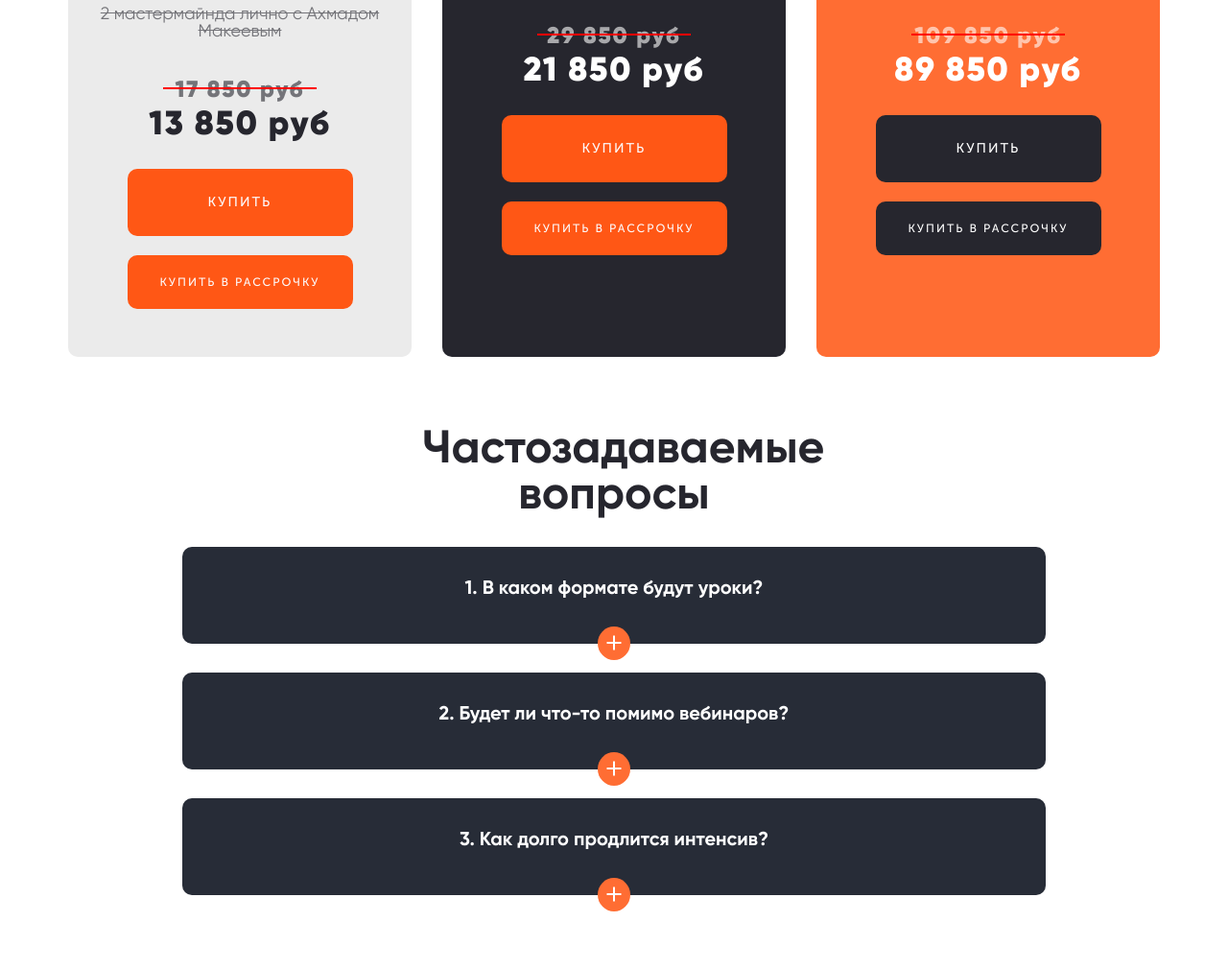
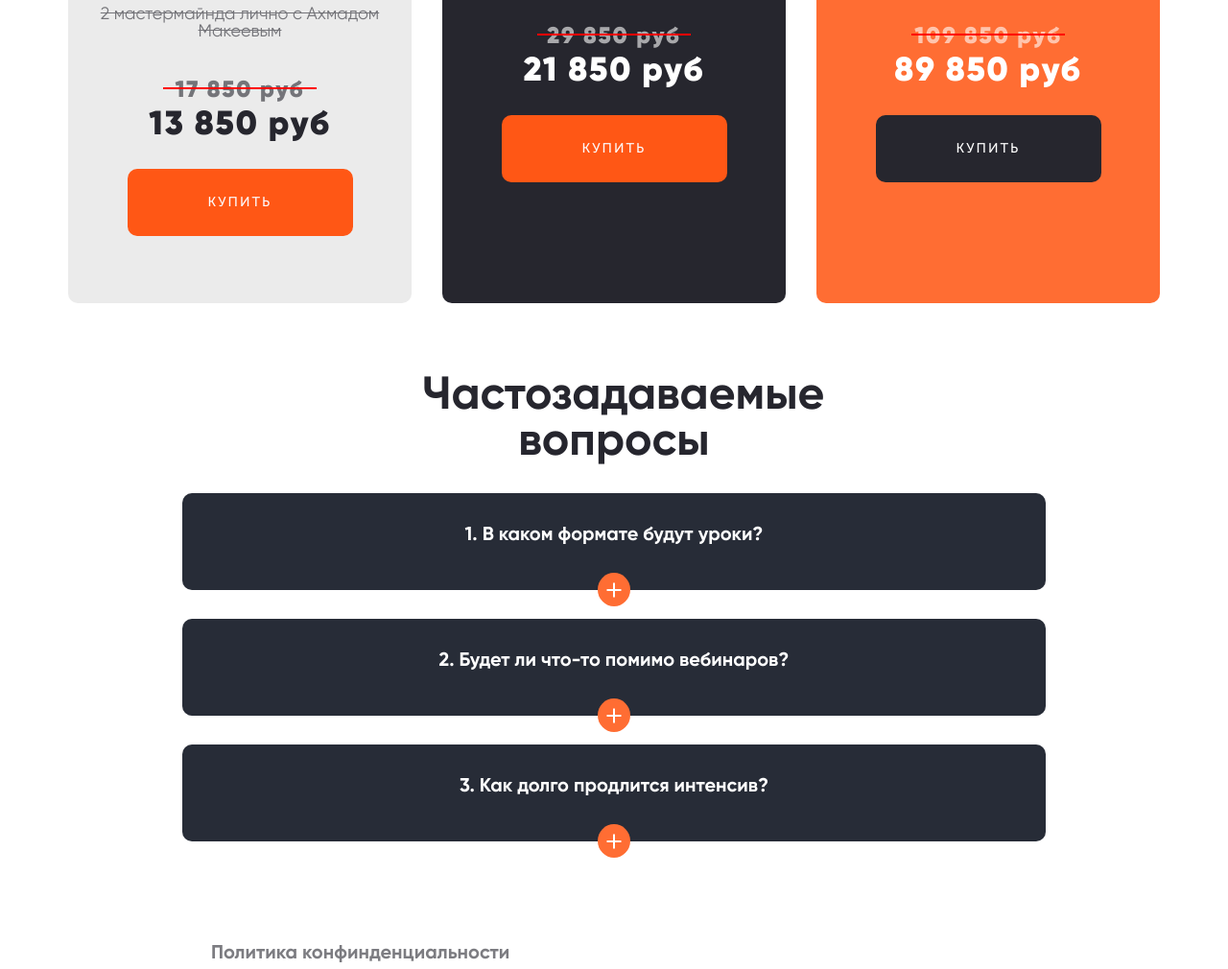
Before and after one commit to TerenyaDanil/makeev-dop, a plain HTML site: page index.html in a window 1280 px wide. Shown: the part 6114-7124 px from the top of the page at 96% size. Drawn offline with nearby package versions, Linux system fonts and the light colour scheme; a script that the page names is missing; files whose address does not match are found by name.

Commit message:
Add files via upload

```diff
--- a/index.html
+++ b/index.html
@@ -347,8 +347,7 @@
                                 <a href="https://makeev.info/standart_Ti6" target="_blank" class="btn">купить</a>
                             </div>
                             <div class="inner-tarif__btn inner-tarif__btn-ras">
-                                <a href="https://makeev.info/standart_Ti6" target="_blank" class="btn">Купить в
-                                    рассрочку</a>
+
                             </div>
 
                         </div>
@@ -404,10 +403,7 @@
                                 <a href="https://makeev.info/premium_TI6" class="btn" target="_blank">купить</a>
 
                             </div>
-                            <div class="inner-tarif__btn inner-tarif__btn-ras">
-                                <a href="https://makeev.info/premium_TI6" target="_blank" class="btn">Купить в
-                                    рассрочку</a>
-                            </div>
+
 
                         </div>
                         <div class="inner-tarif__wrap inner-tarif__wrap-vip">
@@ -462,10 +458,7 @@
                                 <a href="https://makeev.info/premium_TI6" class="btn" target="_blank">купить</a>
 
                             </div>
-                            <div class="inner-tarif__btn inner-tarif__btn-ras">
-                                <a href="https://makeev.info/premium_TI6" target="_blank" class="btn">Купить в
-                                    рассрочку</a>
-                            </div>
+
 
 
 
```
